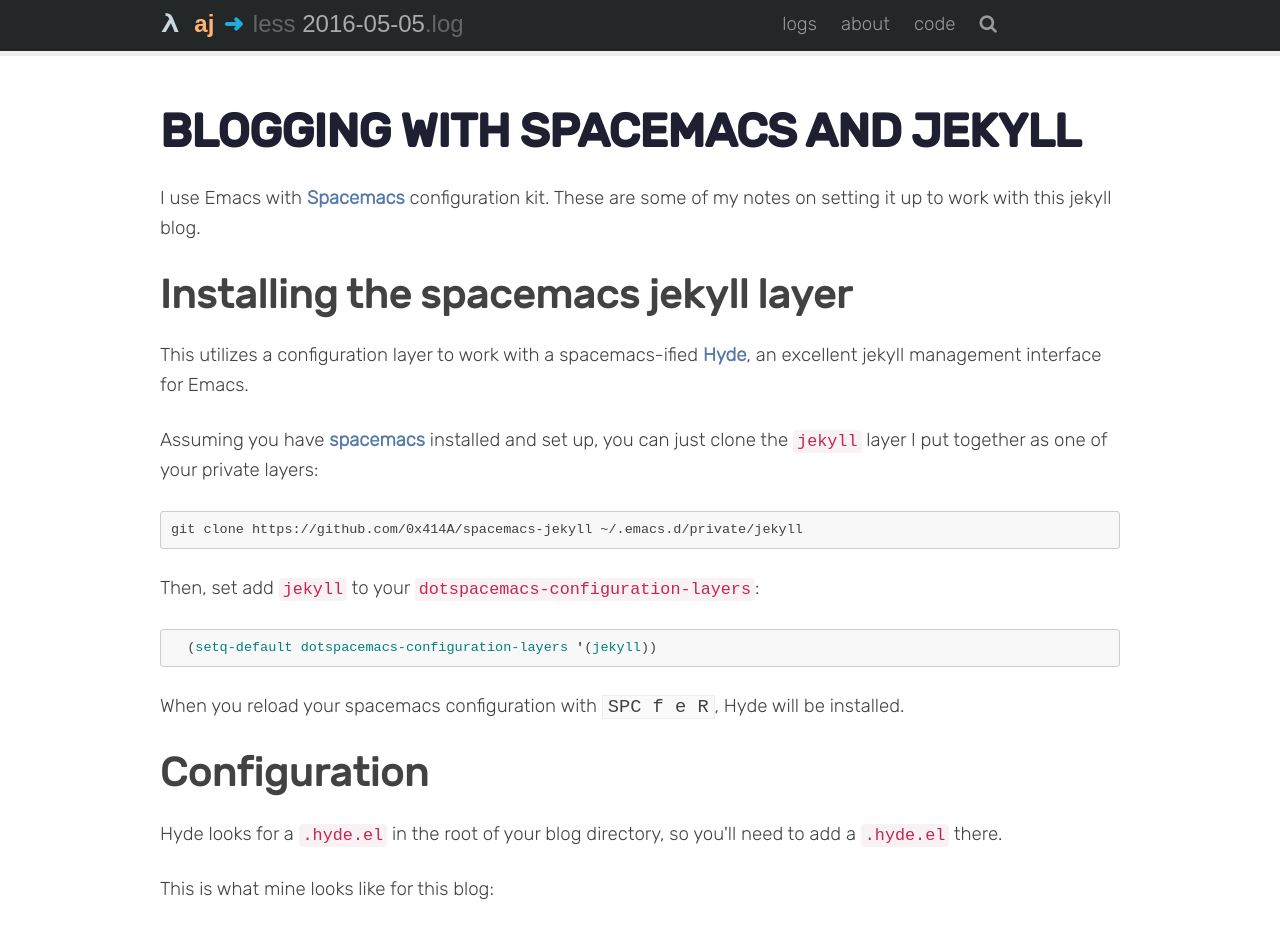
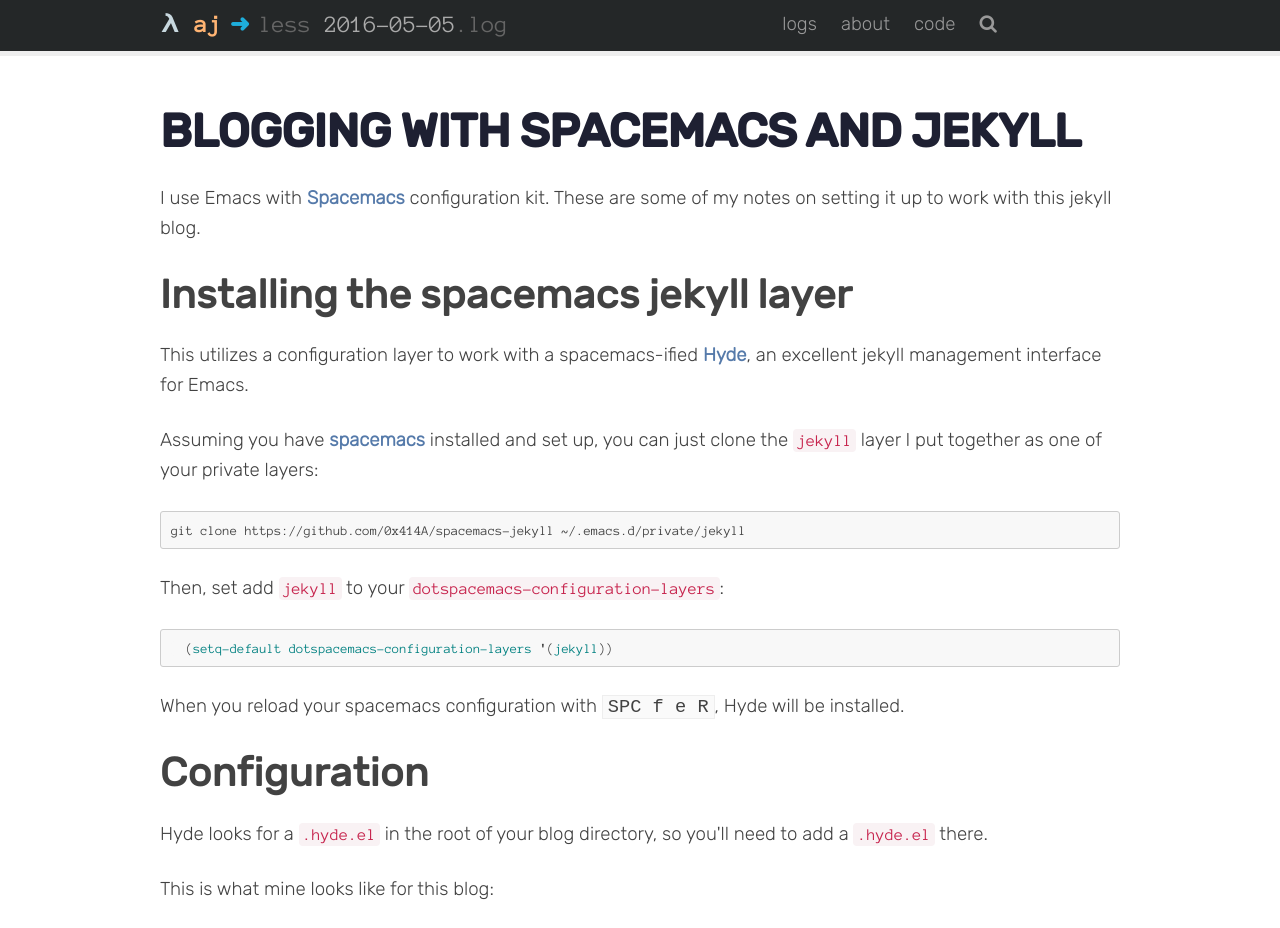
Before and after one commit to 0x414A/0x414a.github.io, a Jekyll site: the page built from _posts/2016-05-05-blogging_with_spacemacs_and_jekyll.markdown, in a window 1280 px wide. Shown: the top 928 px of the page. Built offline with Jekyll 4.4.1, drawn with Linux system fonts in a browser that asks for light colours; nearby versions of some CDN libraries; comment, search, counter and statistics services are not loaded.

Commit message:
Embed Anonymous Pro font

```diff
--- a/assets/fonts/stylesheet.css
+++ b/assets/fonts/stylesheet.css
@@ -46,3 +46,12 @@
     font-style: normal;
 
 }
+
+@font-face {
+    font-family: 'anonymous_proregular';
+    src: url('anonymous_pro-webfont.woff2') format('woff2'),
+    url('anonymous_pro-webfont.woff') format('woff');
+    font-weight: normal;
+    font-style: normal;
+
+}
--- a/assets/stylesheets/custom.css
+++ b/assets/stylesheets/custom.css
@@ -32,7 +32,7 @@ p {
 }
 
 pre,code {
-  font-family: 'Anonymous Pro', monospace;
+  font-family: 'anonymous_proregular', monospace;
 }
 
 blockquote {
--- a/assets/stylesheets/header.css
+++ b/assets/stylesheets/header.css
@@ -23,7 +23,7 @@
 .header-site-title {
   color: #ffb473;
   display: inline;
-  font-family: 'Anonymous Pro', sans-serif;
+  font-family: 'anonymous_proregular', monospace;
   margin: 0 5px 0 10px;
 }
 
@@ -35,7 +35,7 @@
   display: inline;
   color: #656565;
   font-size: 18pt;
-  font-family: 'Anonymous Pro', sans-serif;
+  font-family: 'anonymous_proregular', monospace;
 }
 
 .header-site-tagline span {
```
Also changed, not shown: assets/fonts/anonymous_pro-webfont.woff (added), assets/fonts/anonymous_pro-webfont.woff2 (added).
